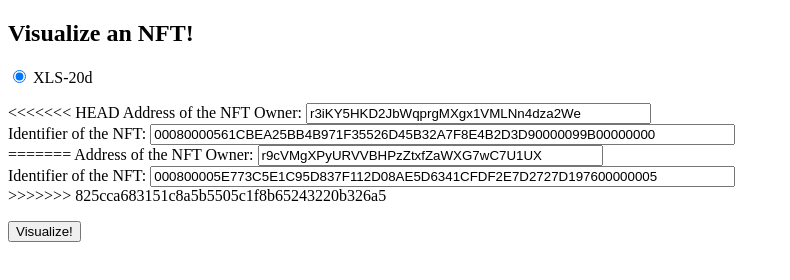
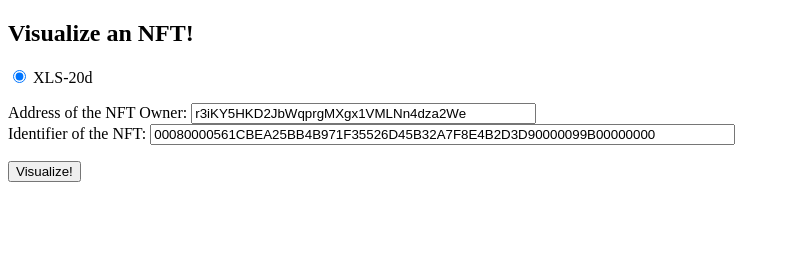
Before and after one commit to Aesthetes/NFT_XLS20d_visualizer, a website with bundled scripts: page public/NFT_visualizer.html in a window 1280 px wide. Shown: the whole page, without its empty margins (0-790 px from the left). Built offline with nearby package versions, Linux system fonts and the light colour scheme.

Commit message:
pushing README file

```diff
--- a/public/NFT_visualizer.html
+++ b/public/NFT_visualizer.html
@@ -20,13 +20,8 @@
   <label for="XLS20d">XLS-20d</label>
 </p>
 <p>
-<<<<<<< HEAD
   Address of the NFT Owner: <input type="text" id="nft_owner_address" size="40" value="r3iKY5HKD2JbWqprgMXgx1VMLNn4dza2We" /><br>
   Identifier of the NFT: <input type="text" id="nft_id" size="70" value="00080000561CBEA25BB4B971F35526D45B32A7F8E4B2D3D90000099B00000000" /><br>
-=======
-  Address of the NFT Owner: <input type="text" id="nft_owner_address" size="40" value="r9cVMgXPyURVVBHPzZtxfZaWXG7wC7U1UX" /><br>
-  Identifier of the NFT: <input type="text" id="nft_id" size="70" value="000800005E773C5E1C95D837F112D08AE5D6341CFDF2E7D2727D197600000005" /><br>
->>>>>>> 825cca683151c8a5b5505c1f8b65243220b326a5
 </p>
 <p>
   <button id="visualize_button">Visualize!</button>
```
Also changed, not shown: README.md, 1 other file.
